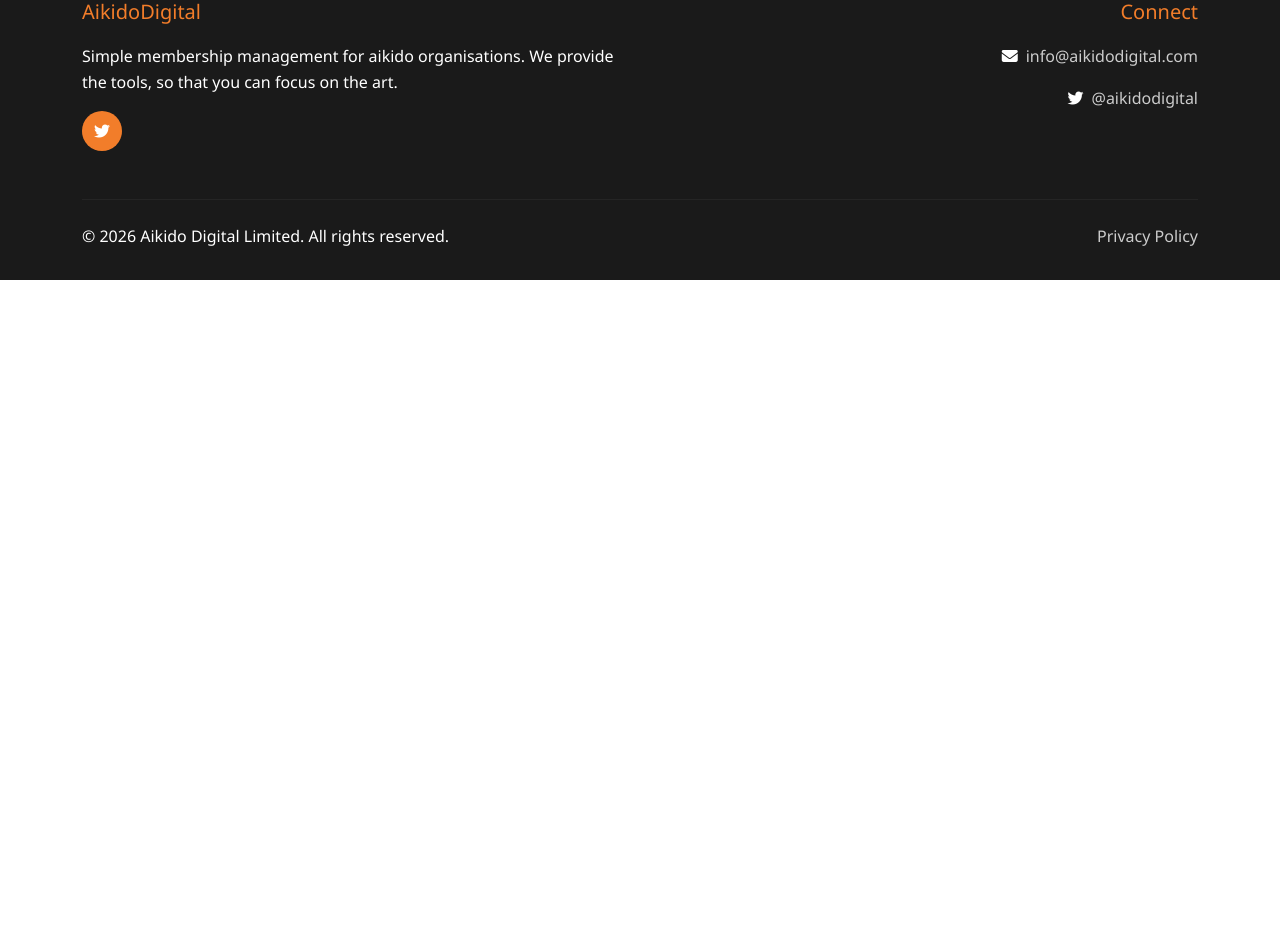
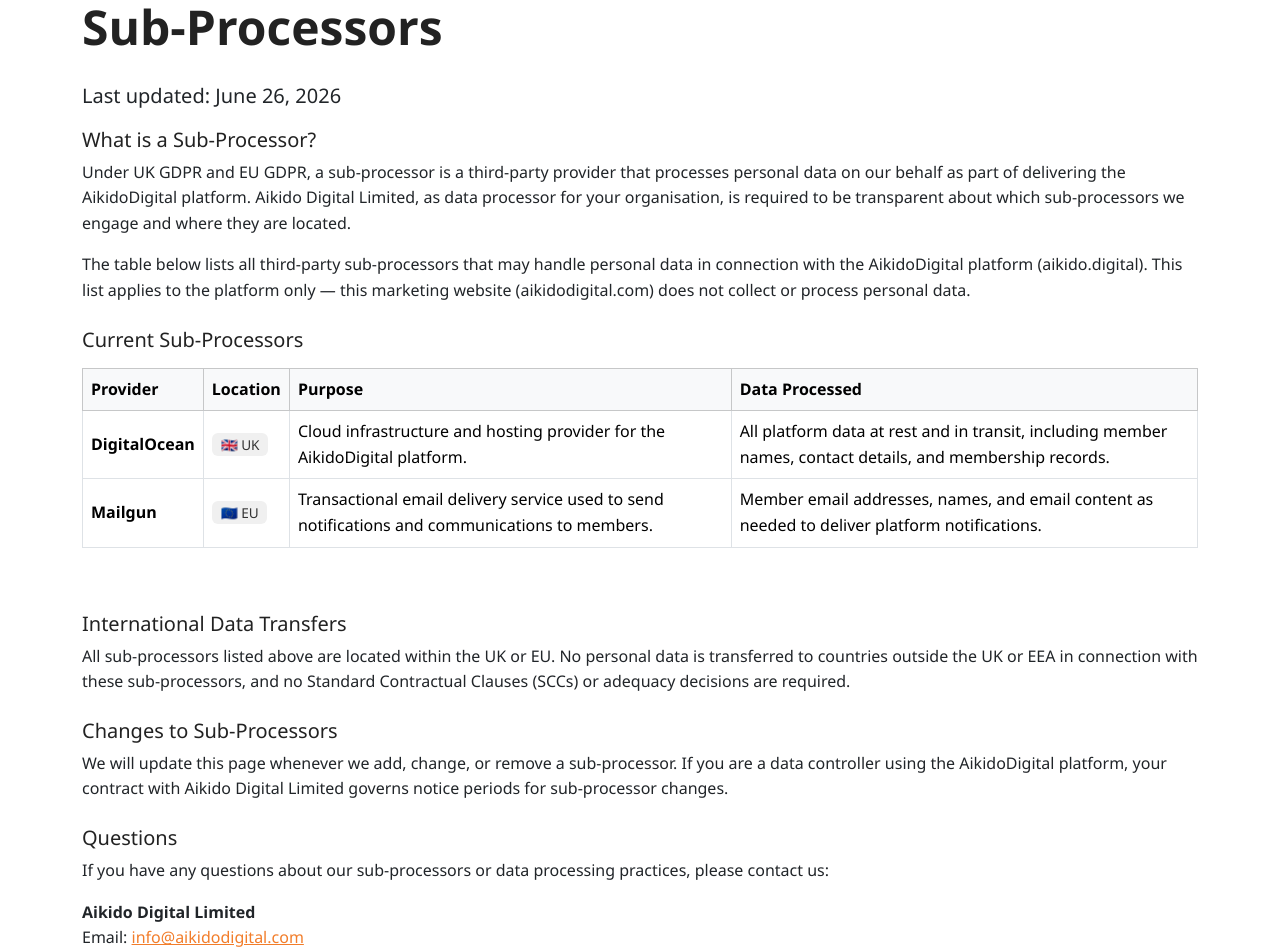
Before and after one commit to pavlakis/aikido-digital-marketing-site, a Vue app: page /sub-processors in a window 1280 px wide. Shown: the part 120-1072 px from the top of the page. Before the commit the page ends 800 px from the top, so only its background shows below. Built offline with nearby package versions, Linux system fonts and the light colour scheme.

Commit message:
Add sub-processors page

```diff
--- a/src/App.vue
+++ b/src/App.vue
@@ -30,6 +30,8 @@
           </div>
           <div class="col-md-6 text-md-end">
             <router-link to="/privacy-policy" class="footer-link">Privacy Policy</router-link>
+            <span class="footer-sep" aria-hidden="true"> · </span>
+            <router-link to="/sub-processors" class="footer-link">Sub-Processors</router-link>
           </div>
         </div>
       </div>
--- a/src/router/index.js
+++ b/src/router/index.js
@@ -4,13 +4,15 @@ import About from '../views/About.vue'
 import FeaturesView from '../views/FeaturesView.vue'
 import ContactView from '../views/ContactView.vue'
 import PrivacyPolicy from '../views/PrivacyPolicy.vue'
+import SubProcessors from '../views/SubProcessors.vue'
 
 const routes = [
   { path: '/', name: 'Home', component: Home },
   { path: '/about', name: 'About', component: About },
   { path: '/features', name: 'Features', component: FeaturesView },
   { path: '/contact', name: 'Contact', component: ContactView },
-  { path: '/privacy-policy', name: 'PrivacyPolicy', component: PrivacyPolicy }
+  { path: '/privacy-policy', name: 'PrivacyPolicy', component: PrivacyPolicy },
+  { path: '/sub-processors', name: 'SubProcessors', component: SubProcessors }
 ]
 
 const router = createRouter({
--- a/src/views/PrivacyPolicy.vue
+++ b/src/views/PrivacyPolicy.vue
@@ -39,6 +39,7 @@
         <li>Your organisation's own privacy policy and data protection practices.</li>
         <li>UK GDPR and applicable data protection laws as outlined in the contract.</li>
       </ul>
+      <p>For a full list of third-party providers that process personal data on our behalf, see our <router-link to="/sub-processors">Sub-Processors page</router-link>.</p>
     </section>
 
     <section class="mb-4" aria-labelledby="changes">
--- /dev/null
+++ b/src/views/SubProcessors.vue
@@ -0,0 +1,109 @@
+<template>
+  <div class="container py-5" role="article" aria-labelledby="sub-processors-heading">
+    <h1 id="sub-processors-heading" class="display-5 fw-bold mb-4">Sub-Processors</h1>
+
+    <p class="lead">Last updated: June 26, 2026</p>
+
+    <section class="mb-4" aria-labelledby="intro">
+      <h2 id="intro" class="h5">What is a Sub-Processor?</h2>
+      <p>
+        Under UK GDPR and EU GDPR, a sub-processor is a third-party provider that processes personal data on our behalf
+        as part of delivering the AikidoDigital platform. Aikido Digital Limited, as data processor for your organisation,
+        is required to be transparent about which sub-processors we engage and where they are located.
+      </p>
+      <p>
+        The table below lists all third-party sub-processors that may handle personal data in connection with the
+        AikidoDigital platform (aikido.digital). This list applies to the platform only — this marketing website
+        (aikidodigital.com) does not collect or process personal data.
+      </p>
+    </section>
+
+    <section class="mb-5" aria-labelledby="processor-list">
+      <h2 id="processor-list" class="h5 mb-3">Current Sub-Processors</h2>
+      <div class="table-responsive">
+        <table class="table table-bordered align-middle">
+          <thead class="table-light">
+            <tr>
+              <th scope="col">Provider</th>
+              <th scope="col">Location</th>
+              <th scope="col">Purpose</th>
+              <th scope="col">Data Processed</th>
+            </tr>
+          </thead>
+          <tbody>
+            <tr>
+              <td><strong>DigitalOcean</strong></td>
+              <td><span class="badge location-badge">🇬🇧 UK</span></td>
+              <td>Cloud infrastructure and hosting provider for the AikidoDigital platform.</td>
+              <td>All platform data at rest and in transit, including member names, contact details, and membership records.</td>
+            </tr>
+            <tr>
+              <td><strong>Mailgun</strong></td>
+              <td><span class="badge location-badge">🇪🇺 EU</span></td>
+              <td>Transactional email delivery service used to send notifications and communications to members.</td>
+              <td>Member email addresses, names, and email content as needed to deliver platform notifications.</td>
+            </tr>
+          </tbody>
+        </table>
+      </div>
+    </section>
+
+    <section class="mb-4" aria-labelledby="transfers">
+      <h2 id="transfers" class="h5">International Data Transfers</h2>
+      <p>
+        All sub-processors listed above are located within the UK or EU. No personal data is transferred to countries
+        outside the UK or EEA in connection with these sub-processors, and no Standard Contractual Clauses (SCCs) or
+        adequacy decisions are required.
+      </p>
+    </section>
+
+    <section class="mb-4" aria-labelledby="updates">
+      <h2 id="updates" class="h5">Changes to Sub-Processors</h2>
+      <p>
+        We will update this page whenever we add, change, or remove a sub-processor. If you are a data controller
+        using the AikidoDigital platform, your contract with Aikido Digital Limited governs notice periods for
+        sub-processor changes.
+      </p>
+    </section>
+
+    <section aria-labelledby="contact-sp">
+      <h2 id="contact-sp" class="h5">Questions</h2>
+      <p>
+        If you have any questions about our sub-processors or data processing practices, please contact us:
+      </p>
+      <p>
+        <strong>Aikido Digital Limited</strong><br>
+        Email: <a href="mailto:info@aikidodigital.com">info@aikidodigital.com</a><br>
+        Website: <a href="https://aikidodigital.com">https://aikidodigital.com</a>
+      </p>
+    </section>
+  </div>
+</template>
+
+<script>
+export default {
+  name: 'SubProcessors',
+  mounted() {
+    document.title = 'Sub-Processors - AikidoDigital';
+
+    let metaDescription = document.querySelector('meta[name="description"]');
+    if (metaDescription) {
+      metaDescription.setAttribute('content', 'List of GDPR sub-processors used by Aikido Digital Limited in the delivery of the AikidoDigital membership management platform.');
+    }
+  }
+}
+</script>
+
+<style scoped>
+h1, h2 { color: #222; }
+ul { margin-left: 1rem; }
+a { color: #f27d2a; }
+a:hover { color: #d96a1f; }
+.table th { font-weight: 600; }
+.location-badge {
+  background-color: #f0f0f0;
+  color: #333;
+  font-weight: 500;
+  font-size: 0.85rem;
+}
+</style>
```
Also changed, not shown: 1 other file (tests, documents, lock files or other folders).
